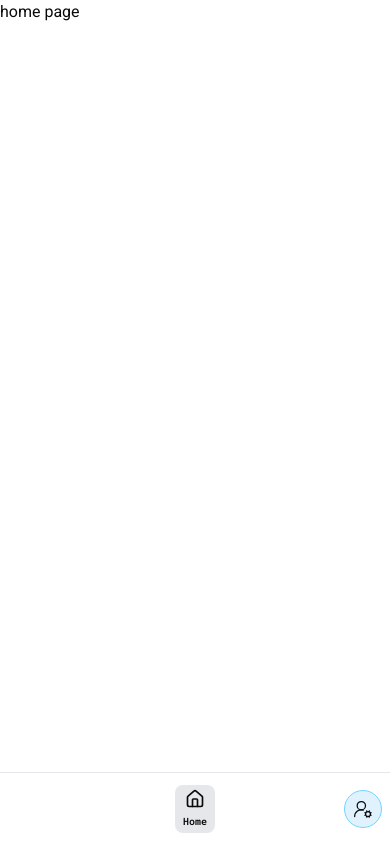
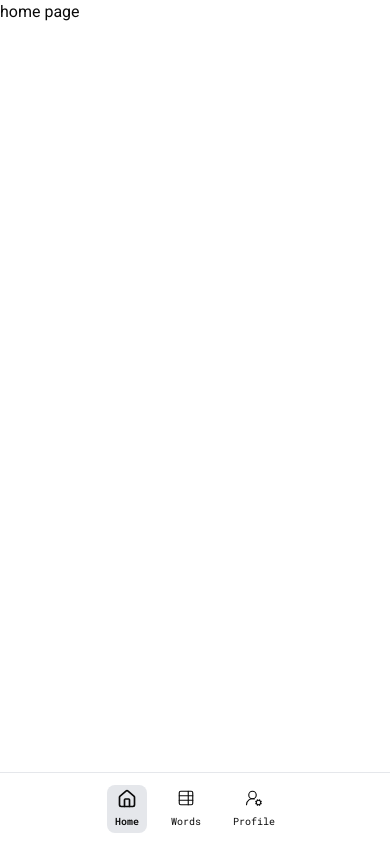
Before and after one commit to FerizSajaya/my-next-translator, a Next.js app: page / in a window 390 px wide. Built offline with nearby package versions, Linux system fonts and the light colour scheme; no server answers.

Commit message:
feat: user profile added to mobile navigator

```diff
--- a/src/components/navigator/UserProfile.tsx
+++ b/src/components/navigator/UserProfile.tsx
@@ -16,7 +16,7 @@ export default function UserProfile() {
 			replace
 			prefetch
 			className={cn(
-				"absolute top-1/2 -translate-y-1/2 inset-e-2 sm:inset-e-3 md:inset-e-4 p-2 border rounded-full",
+				"hidden md:block absolute top-1/2 -translate-y-1/2 inset-e-2 sm:inset-e-3 md:inset-e-4 p-2 border rounded-full",
 				isLinkActive ? "bg-sky-200 border-sky-400 dark:bg-blue-900 dark:border-blue-900" : "bg-sky-100 border-sky-300 dark:bg-blue-800 dark:border-blue-900",
 			)}>
 			<UserRoundCogIcon size={20} strokeWidth={1.5} />
--- a/src/components/navigator/desktop_navigator/DesktopNavigator.tsx
+++ b/src/components/navigator/desktop_navigator/DesktopNavigator.tsx
@@ -5,7 +5,9 @@ import DesktopNavigatorItem from "./DesktopNavigatorItem";
 export default async function DesktopNavigator() {
 	const user = await getCurrentUser();
 
-	const visibleNavigatorItems = navigatorItems.filter(({ roles }) => {
+	const visibleNavigatorItems = navigatorItems.filter(({ href, roles }) => {
+		if (href === "/profile") return false
+
 		if (!roles) return true;
 
 		return user ? roles.includes(user.role) : false;
--- a/src/enums/navigator.enum.ts
+++ b/src/enums/navigator.enum.ts
@@ -1,5 +1,5 @@
 import { NavigatorItem } from "../types/navigator.interface";
-import { HomeIcon, LayoutDashboardIcon, TablePropertiesIcon } from "lucide-react";
+import { HomeIcon, LayoutDashboardIcon, TablePropertiesIcon, UserRoundCogIcon } from "lucide-react";
 
 export const navigatorItems: NavigatorItem[] = [
 	{
@@ -17,7 +17,11 @@ export const navigatorItems: NavigatorItem[] = [
 		id: 3,
 		href: "/words",
 		title: "Words",
-		roles: ["USER", "ADMIN", "SUPER_ADMIN"],
+	},
+	{
+		id: 4,
+		href: "/profile",
+		title: "Profile",
 	},
 ];
 
@@ -25,4 +29,5 @@ export const navigatorIcons = {
 	Home: HomeIcon,
 	Dashboard: LayoutDashboardIcon,
 	Words: TablePropertiesIcon,
+	Profile: UserRoundCogIcon,
 };
--- a/src/types/navigator.interface.ts
+++ b/src/types/navigator.interface.ts
@@ -1,8 +1,8 @@
 import { Role } from "@/src/generated/prisma/client";
 
-export type NavigatorItemAddress = "/" | "/dashboard" | "/words";
+export type NavigatorItemAddress = "/" | "/dashboard" | "/words" | "/profile";
 
-export type NavigatorItemTitle = "Home" | "Dashboard" | "Words";
+export type NavigatorItemTitle = "Home" | "Dashboard" | "Words" | "Profile";
 
 export interface NavigatorItem {
 	id: number;
```
